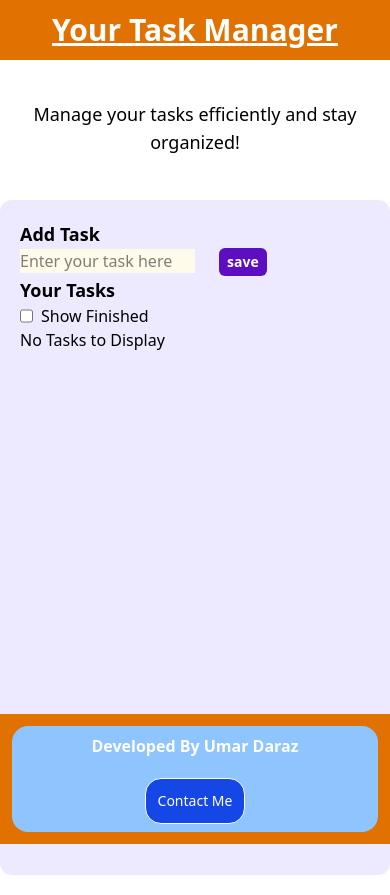
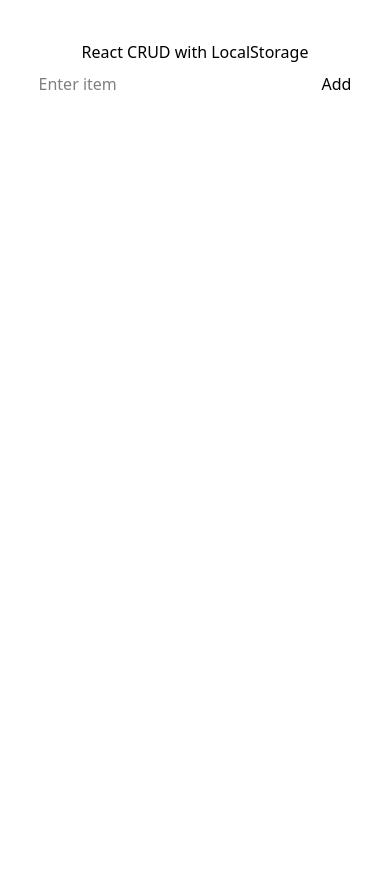
Before and after one commit to UmarDaraz-26660/TaskManager, a React (Vite) app: page / in a window 390 px wide. After the commit the page ends 844 px from the top, so only its background shows below. Built offline with nearby package versions, Linux system fonts and the light colour scheme.

Commit message:
Updated CRUD app with localStorage

```diff
--- a/src/App.jsx
+++ b/src/App.jsx
@@ -1,163 +1,180 @@
-import { useState, useEffect } from 'react'
-import Navbar from './components/Navbar'
-import { FaEdit } from "react-icons/fa";
-import { MdDeleteSweep } from "react-icons/md";
+// import { useState, useEffect } from 'react'
+// import Navbar from './components/Navbar'
+// import { FaEdit } from "react-icons/fa";
+// import { MdDeleteSweep } from "react-icons/md";
 
 
-import { v4 as uuidv4 } from 'uuid';
-import Footer from './components/Footer';
+// import { v4 as uuidv4 } from 'uuid';
+// import Footer from './components/Footer';
 
 
-// uuidv4(); // ⇨ '9b1deb4d-3b7d-4bad-9bdd-2b0d7b3dcb6d'
-function App() {
-  const [Todo, setTodo] = useState("")
-  const [Todos, setTodos] = useState([])
-  const [showFinished, setshowFinished] = useState(false)
+// // uuidv4(); // ⇨ '9b1deb4d-3b7d-4bad-9bdd-2b0d7b3dcb6d'
+// function App() {
+//   const [Todo, setTodo] = useState("")
+//   const [Todos, setTodos] = useState([])
+//   const [showFinished, setshowFinished] = useState(false)
+// const [date, setDate] = useState("")
 
 
-  useEffect(() => {
-    let TodoString = localStorage.getItem("Todos")
-    if (TodoString) {
-      let Todos = JSON.parse(localStorage.getItem("Todos"))
-      setTodos(Todos)
+//   useEffect(() => {
+//     let TodoString = localStorage.getItem("Todos")
+//     if (TodoString) {
+//       let Todos = JSON.parse(localStorage.getItem("Todos"))
+//       setTodos(Todos)
 
-    }
-  }, [])
+//     }
+//   }, [])
 
 
 
 
-  // local storage function
-
-  const saveTols = () => {
-    localStorage.setItem("Todos", JSON.stringify(Todos))
-
-  }
 
 
-  const handleCheckbox = (e) => {
 
-    console.log(e, e.target)
+//   // local storage function
 
-    let id = e.target.name;
-    let index = Todos.findIndex(item => {
-      return item.id === id;
-    })
+//   const saveTols = () => {
+//     localStorage.setItem("Todos", JSON.stringify(Todos))
 
-    let newTodos = [...Todos];
-    newTodos[index].isCompleted = !newTodos[index].isCompleted;
-    setTodos(newTodos)
+//   }
 
 
-    saveTols();
+//   const handleCheckbox = (e) => {
 
-  }
+//     console.log(e, e.target)
+
+//     let id = e.target.name;
+//     let index = Todos.findIndex(item => {
+//       return item.id === id;
+//     })
+
+//     let newTodos = [...Todos];
+//     newTodos[index].isCompleted = !newTodos[index].isCompleted;
+//     setTodos(newTodos)
+
+
+//     saveTols();
+
+//   }
 
 
 
 
-  const handleAdd = () => {
-    setTodos([...Todos, { id: uuidv4(), Todo, isCompleted: false }])             /*...Todos is tha way of adding previous todos in array using the spread operator */
-    setTodo("")
+//   const handleAdd = () => {
+//     setTodos([...Todos, { id: uuidv4(), Todo,date, isCompleted: false }])             /*...Todos is tha way of adding previous todos in array using the spread operator */
+//     setTodo("")
 
 
-    // store in local storage
-    saveTols();
+//     // store in local storage
+//     saveTols();
 
-  }
+//   }
 
-  const handleEdit = (e, id) => {
-    let T = Todos.filter(i => i.id === id)
-    setTodo(T[0].Todo)
+//   const handleEdit = (e, id) => {
+//     let T = Todos.filter(i => i.id === id)
+//     setTodo(T[0].Todo)
 
 
-    let newTodos = Todos.filter(item => {
-      return item.id !== id
-    });
-    setTodos(newTodos)
+//     let newTodos = Todos.filter(item => {
+//       return item.id !== id
+//     });
+//     setTodos(newTodos)
 
 
-  }
+//   }
 
-  const handleDelete = (e, id) => {
-    let newTodos = Todos.filter(item => {
-      return item.id !== id
-
-    });
-    setTodos(newTodos)
+//   const handleDelete = (e, id) => {
 
 
-  }
-  const handleChange = (e) => {
-    setTodo(e.target.value)
+//     let newTodos = Todos.filter(item => {
+//       return item.id !== id
 
-  }
+//     });
 
-  const toggleFinished = () => {
-    setshowFinished(!showFinished)
 
-  }
+//     setTodos(newTodos)
+//     saveTols()
 
 
 
-  return (
-    <>
-      <Navbar />
+//   }
+//   const handleChange = (e) => {
+//     setTodo(e.target.value)
 
+//   }
 
-      <div className="container  mx-auto p-6">
+//   const toggleFinished = () => {
+//     setshowFinished(!showFinished)
 
-        <p className="text-center mt-4 text-lg">Manage your tasks efficiently and stay organized!</p>
-
-
-      </div>
-
-      <div className="container mx-auto p-5 my-5 rounded-xl bg-violet-100 min-h-[80vh]">
-        <div className='addtodo'>
-          <h2 className='text-lg font-bold'>Add Task </h2>
-          <input onChange={handleChange} value={Todo} type="text " placeholder='Enter your task here ' className='md:w-4xl w-1/2 bg-amber-50' />
-          <button onClick={handleAdd} disabled={Todo.length <= 3} className='bg-red-500 disabled:bg-violet-800  hover:bg-red-800  text-sm p-2 py-1 text-white font-bold rounded-md mx-6'> save  </button>
-
-        </div>
-
-        <h2 className='text-lg font-bold'>Your Tasks</h2>
-
-        <div className='flex gap-2'>
-          <input onChange={toggleFinished} type="checkbox" name="" id="" />  <span>Show Finished    </span>
-        </div>
-
-        <div className="todos">
-          {/* default empty div  */}
-          {Todos.length === 0 && <div>No Tasks to Display </div>}
-
-
-          {/* Todos with tasks  */}
-          {Todos.map(item => {
-            return (showFinished || !item.isCompleted) && <div key={item.id} className="todo bg-white p-4 my-4 rounded-lg flex justify-between items-center ">
-              <div className="todo flex gap-3">
-                <input onChange={handleCheckbox} type="checkbox" value={item.isCompleted} name={item.id} id="" />
-
-                <div className={item.isCompleted ? "line-through" : ""}>{item.Todo}</div>
-
-
-              </div>
-              <div className="buttons flex gap-4">
-                <button onClick={(e) => handleEdit(e, item.id)} className='bg-red-500 hover:bg-red-700 text-white font-bold py-1 px-3 rounded-md'><FaEdit /></button>
-                <button onClick={(e) => { handleDelete(e, item.id) }}
-                  className='bg-red-500 hover:bg-red-700 text-white font-bold py-1 px-3 rounded-md'><MdDeleteSweep /></button>
-
-
-              </div>
-            </div>
-          })}
+//   }
 
 
 
-        </div>
+//   return (
+//     <>
+//       <Navbar />
 
 
-      </div>
-      <Footer />
+//       <div className="container  mx-auto p-6">
+
+//         <p className="text-center mt-4 text-lg">Manage your tasks efficiently and stay organized!</p>
+
+
+//       </div>
+
+//       <div className="container mx-auto p-5 my-5 rounded-xl bg-violet-100 min-h-[80vh]">
+//         <div className='addtodo'>
+//           <h2 className='text-lg font-bold'>Add Task </h2>
+//           <input onChange={handleChange} value={Todo} type="text " placeholder='Enter your task here ' className='md:w-4xl w-1/2 bg-amber-50' />
+//           <input
+//             type="date"
+//             value={date}
+//             onChange={(e) => setDate(e.target.value)}
+//             className="mx-2 bg-amber-50"
+//           />
+//           <button onClick={handleAdd} disabled={Todo.length <= 3} className='bg-red-500 disabled:bg-violet-800  hover:bg-red-800  text-sm p-2 py-1 text-white font-bold rounded-md mx-6'> save  </button>
+
+//         </div>
+
+//         <h2 className='text-lg font-bold'>Your Tasks</h2>
+
+//         <div className='flex gap-2'>
+//           <input onChange={toggleFinished} type="checkbox" name="" id="" />  <span>Show Finished    </span>
+//         </div>
+
+//         <div className="todos">
+//           {/* default empty div  */}
+//           {Todos.length === 0 && <div>No Tasks to Display </div>}
+
+
+//           {/* Todos with tasks  */}
+//           {Todos.map(item => {
+//             return (showFinished || !item.isCompleted) && <div key={item.id} className="todo bg-white p-4 my-4 rounded-lg flex justify-between items-center ">
+//               <div className="todo flex gap-3">
+//                 <input onChange={handleCheckbox} type="checkbox" checked={item.isCompleted} name={item.id} id="" />
+
+//                 <div className={item.isCompleted ? "line-through" : ""}>{item.Todo}</div>
+//                 <div className="text-sm text-gray-500">📅 {item.date || "No date"}</div>
+
+
+//               </div>
+//               <div className="buttons flex gap-4">
+//                 <button onClick={(e) => handleEdit(e, item.id)} className='bg-red-500 hover:bg-red-700 text-white font-bold py-1 px-3 rounded-md'><FaEdit /></button>
+//                 <button onClick={(e) => { handleDelete(e, item.id) }}
+//                   className='bg-red-500 hover:bg-red-700 text-white font-bold py-1 px-3 rounded-md'><MdDeleteSweep /></button>
+
+
+//               </div>
+//             </div>
+//           })}
+
+
+
+//         </div>
+
+
+//       </div>
+//       <Footer />
 
 
 
@@ -182,8 +199,108 @@ function App() {
 
 
 
-    </>
-  )
+//     </>
+//   )
+// }
+
+// export default App
+
+
+
+import { useEffect, useState } from "react";
+
+function App() {
+  const [input, setInput] = useState("");
+  const [items, setItems] = useState([]);
+  const [editId, setEditId] = useState(null);
+
+  // Load from localStorage
+  useEffect(() => {
+    const storedItems = JSON.parse(localStorage.getItem("items"));
+    if (storedItems) {
+      setItems(storedItems);
+    }
+  }, []);
+
+  // Save to localStorage
+  useEffect(() => {
+    localStorage.setItem("items", JSON.stringify(items));
+  }, [items]);
+
+  // Add or Update
+  const handleSubmit = () => {
+    if (!input.trim()) return;
+
+    if (editId) {
+      setItems(
+        items.map(item =>
+          item.id === editId ? { ...item, text: input } : item
+        )
+      );
+      setEditId(null);
+    } else {
+      setItems([...items, { id: Date.now(), text: input }]);
+    }
+
+    setInput("");
+  };
+
+  // Edit
+  const handleEdit = (id) => {
+    const item = items.find(item => item.id === id);
+    setInput(item.text);
+    setEditId(id);
+  };
+
+  // Delete
+  const handleDelete = (id) => {
+    setItems(items.filter(item => item.id !== id));
+  };
+
+  return (
+    <div style={{ maxWidth: "400px", margin: "40px auto", textAlign: "center" }}>
+      <h2>React CRUD with LocalStorage</h2>
+
+      <input
+        type="text"
+        value={input}
+        onChange={(e) => setInput(e.target.value)}
+        placeholder="Enter item"
+        style={{ padding: "8px", width: "70%" }}
+      />
+
+      <button
+        onClick={handleSubmit}
+        style={{ padding: "8px", marginLeft: "10px" }}
+      >
+        {editId ? "Update" : "Add"}
+      </button>
+
+      <ul style={{ listStyle: "none", padding: 0, marginTop: "20px" }}>
+        {items.map(item => (
+          <li
+            key={item.id}
+            style={{
+              display: "flex",
+              justifyContent: "space-between",
+              marginBottom: "10px"
+            }}
+          >
+            <span>{item.text}</span>
+            <div>
+              <button onClick={() => handleEdit(item.id)}>Edit</button>
+              <button
+                onClick={() => handleDelete(item.id)}
+                style={{ marginLeft: "5px" }}
+              >
+                Delete
+              </button>
+            </div>
+          </li>
+        ))}
+      </ul>
+    </div>
+  );
 }
 
-export default App
+export default App;
```
